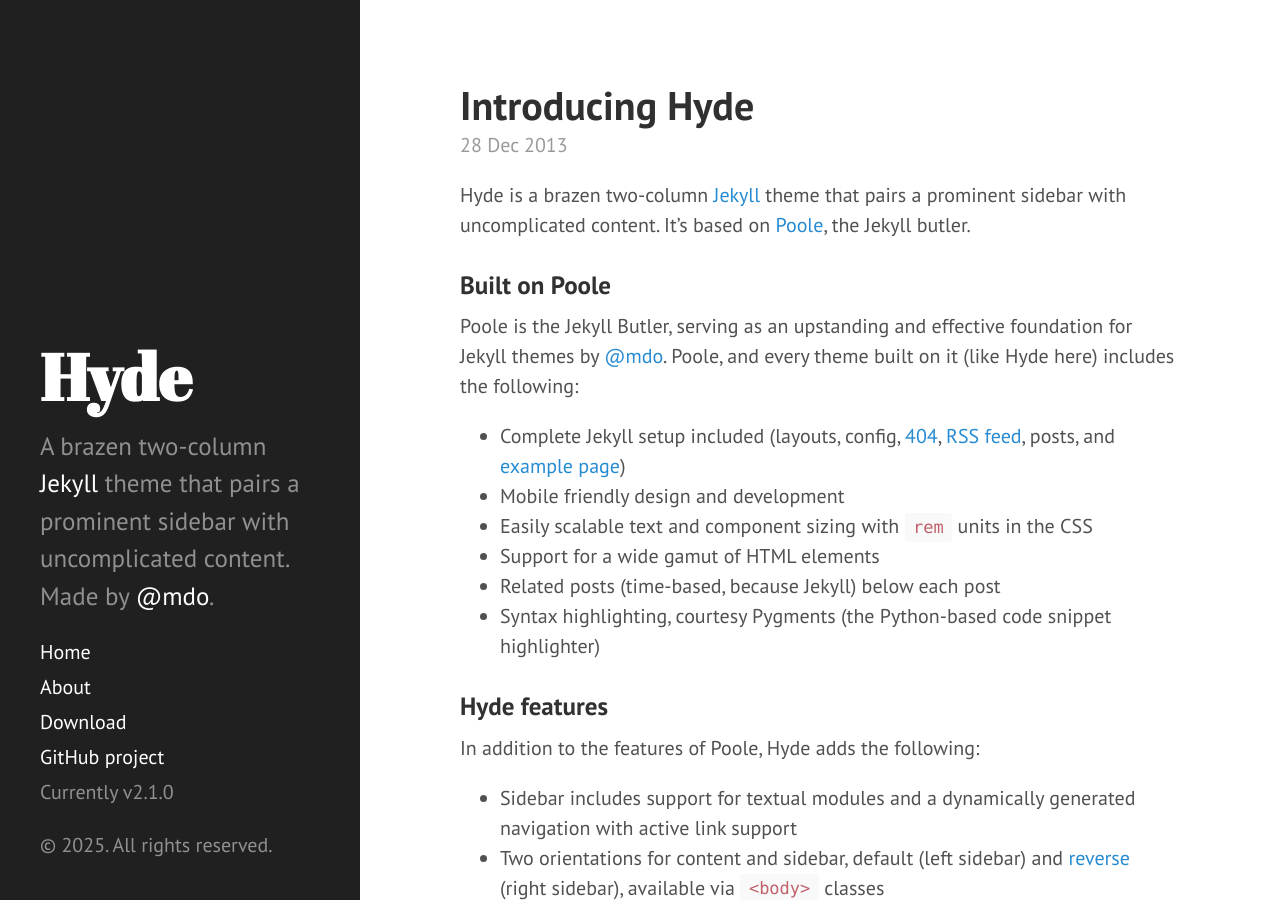
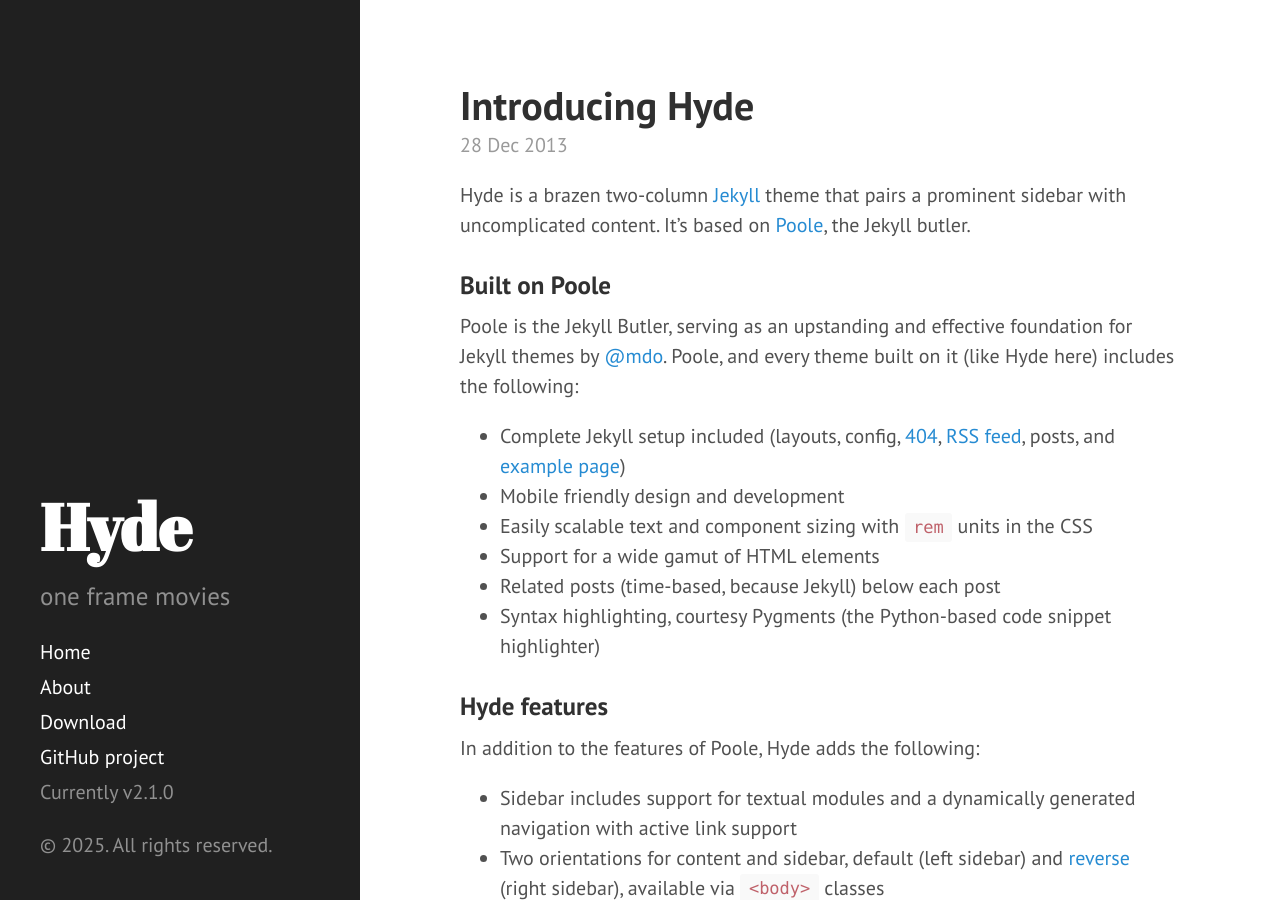
Before and after one commit to genkistation/photography, a Jekyll site: the page built from index.html, in a window 1280 px wide and 900 px high. Built offline with Jekyll 4.4.1, drawn with Linux system fonts in a browser that asks for light colours; Markdown is read by kramdown in place of the engine named in the settings; the list of posts is cut into pages by our own code.

Commit message:
Update _config.yml

```diff
--- a/_config.yml
+++ b/_config.yml
@@ -9,9 +9,9 @@ permalink:        pretty
 # Setup
 title:            Hyde
 tagline:          'A Jekyll theme'
-description:      'A brazen two-column <a href="http://jekyllrb.com" target="_blank">Jekyll</a> theme that pairs a prominent sidebar with uncomplicated content. Made by <a href="https://twitter.com/mdo" target="_blank">@mdo</a>.'
+description:      'one frame movies'
 url:              http://hyde.getpoole.com
-baseurl:          /
+baseurl:          /photography/
 
 author:
   name:           'Mark Otto'
```
